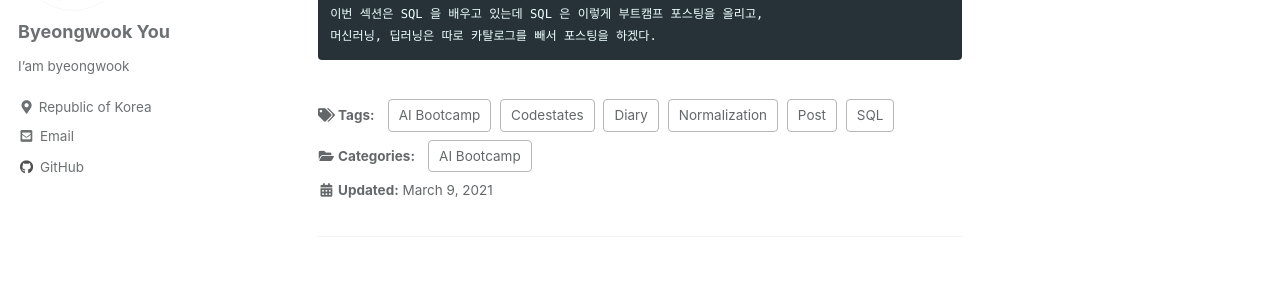
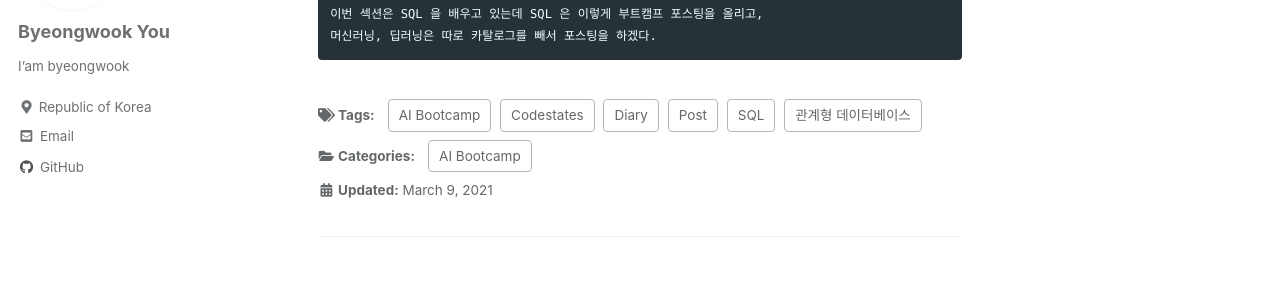
Before and after one commit to Liam427/Liam427.github.io, a Jekyll site: the page built from _posts/AIbootcamp/2021-03-09-AIbootcamp21.md, in a window 1280 px wide and 900 px high, scrolled down 2042 px. Shown: the part 153-436 px from the top of the window. Built offline with Jekyll 4.4.1, drawn with Linux system fonts in a browser that asks for light colours; cached includes are drawn as plain includes; comment, search, counter and statistics services are not loaded.

Commit message:
aibootcamp 21 post commit

```diff
--- a/_posts/AIbootcamp/2021-03-09-AIbootcamp21.md
+++ b/_posts/AIbootcamp/2021-03-09-AIbootcamp21.md
@@ -12,7 +12,7 @@ categories:
 tag:
     - AI Bootcamp
     - SQL
-    - Normalization
+    - 관계형 데이터베이스
     - Diary
     - Post
     - Codestates
```
